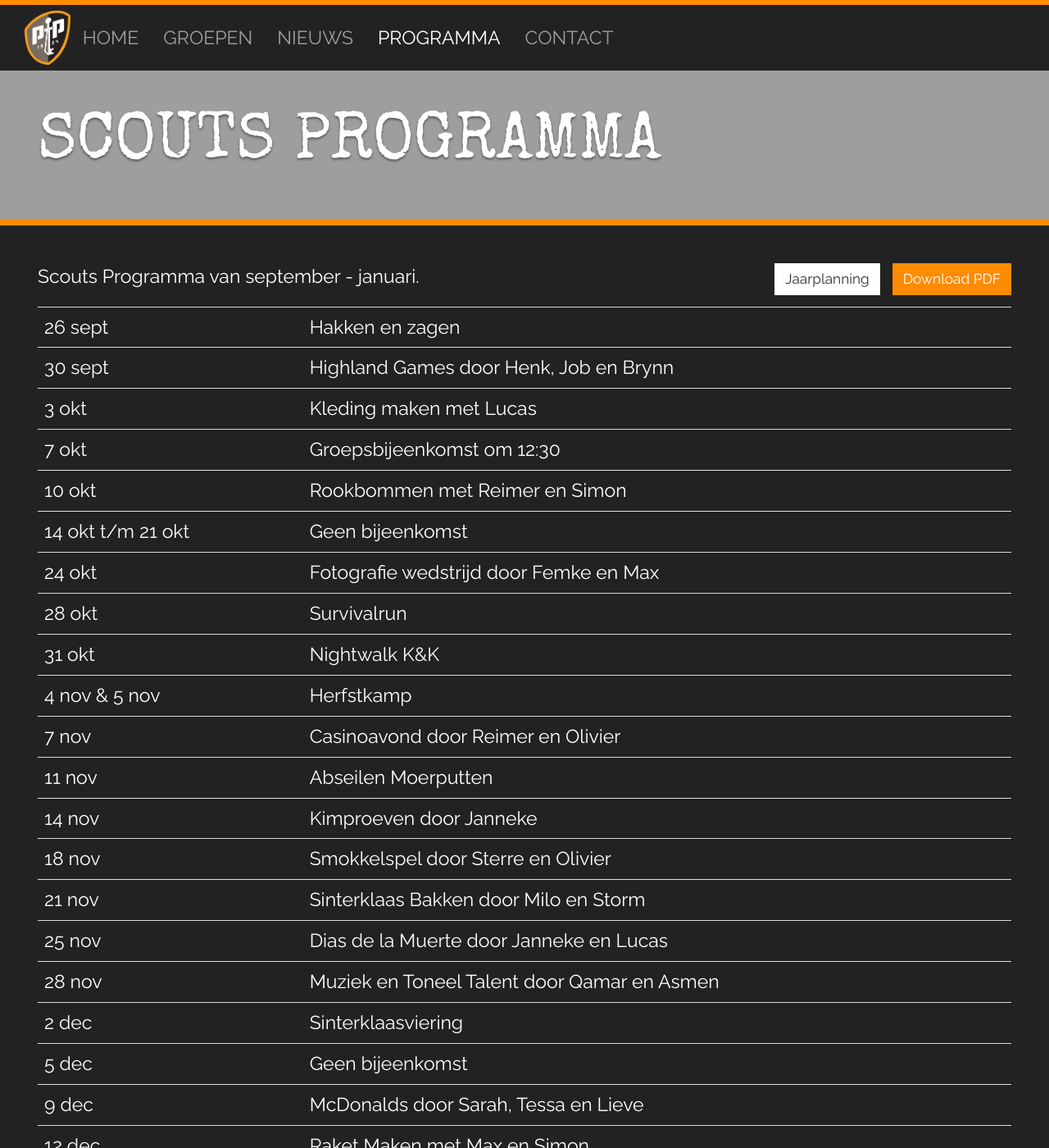
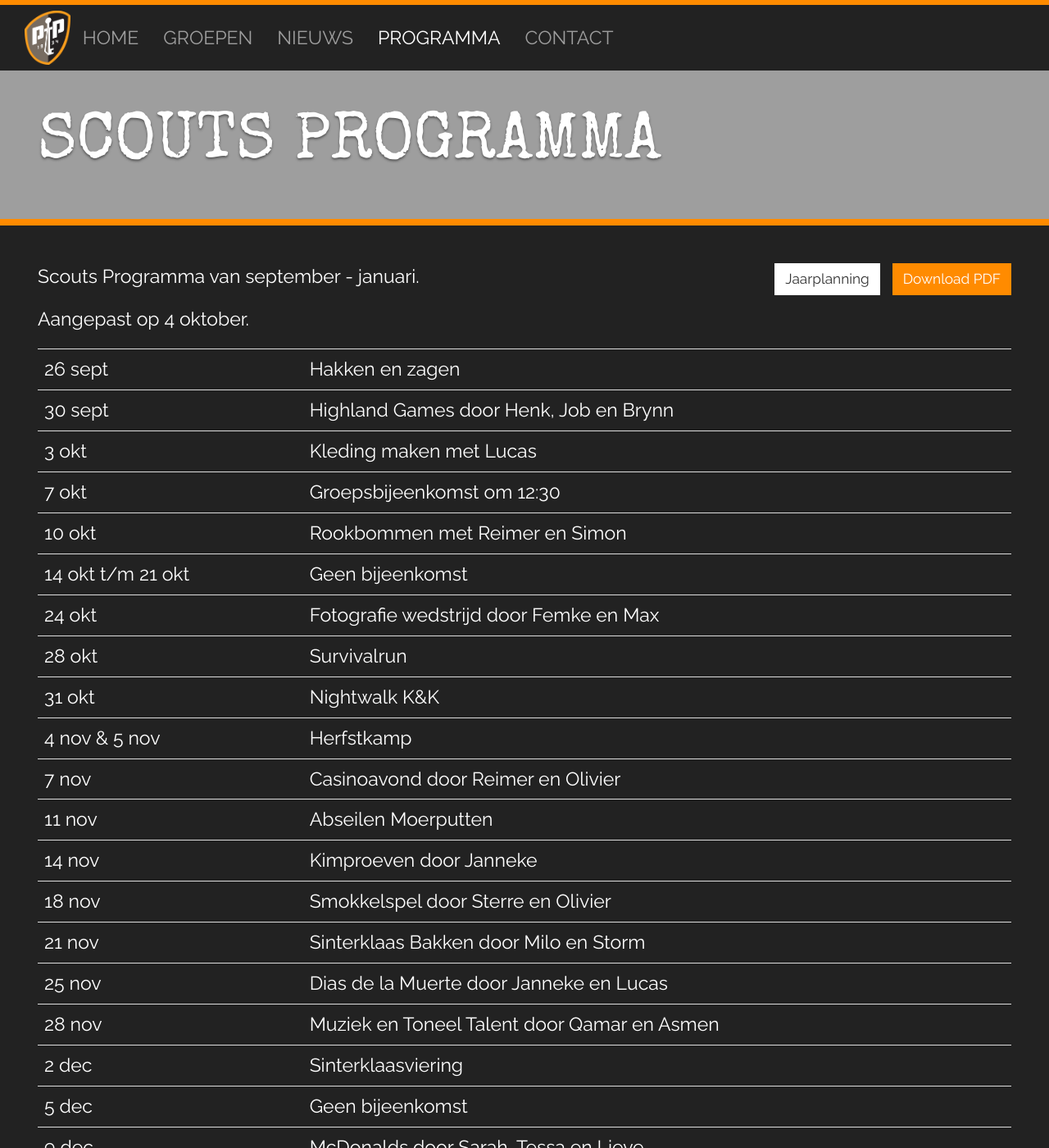
Before and after one commit to nognooitmeegemaakt/website, a Jekyll site: the page built from _agenda/scouts.md, in a window 1280 px wide and 1400 px high. Shown: the whole window at 82% size. Built offline with Jekyll 4.4.1, drawn with Linux system fonts in a browser that asks for light colours; some web fonts are replaced; some of the changed text lies outside the part shown.

Commit message:
Update scouts.md

```diff
--- a/_agenda/scouts.md
+++ b/_agenda/scouts.md
@@ -3,9 +3,12 @@ title: Scouts Programma
 layout: agenda
 category: agenda
 agenda: scouts
+footer:
 ---
 
 Scouts Programma van september - januari.
+
+Aangepast op 4 oktober.
 
 {:.table}
 |-------|---------
@@ -34,4 +37,4 @@ Scouts Programma van september - januari.
 | 16 dec t/m 4 jan | Geen bijeenkomst
 | 5 jan t/m 7 jan | Winterhike
 
-_* Dit is op een vrijdag avond._
+{{ page.footer }}
```
